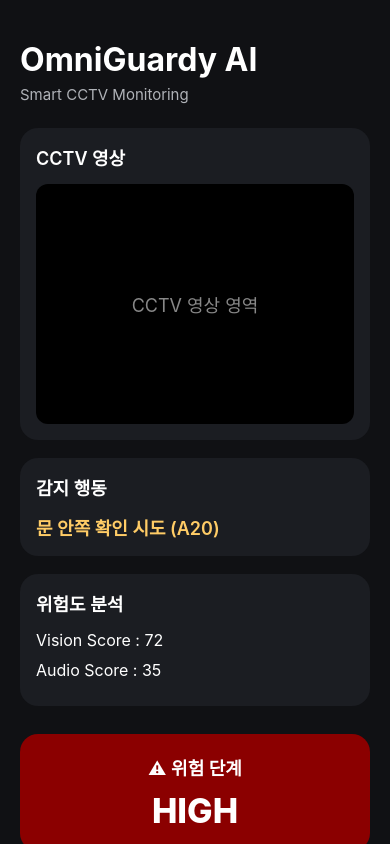
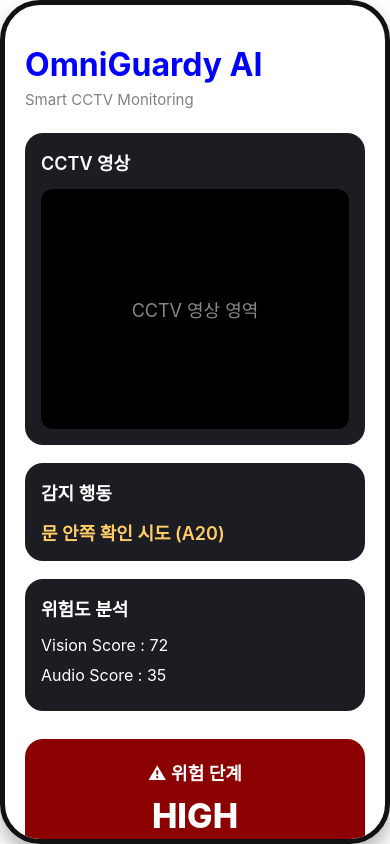
Before and after one commit to 2026-team3/omniguardy-frontend, a React Native app: screen / in a window 390 px wide. Built offline with nearby package versions, Linux system fonts and the light colour scheme.

Commit message:
핸드폰 배경 UI 추가

```diff
--- a/App.tsx
+++ b/App.tsx
@@ -1,4 +1,6 @@
 import React from "react";
+import { styles } from "./styles/styles";
+
 import {
   SafeAreaView,
   View,
@@ -13,57 +15,47 @@ export default function App() {
   const audioScore = 35;
 
   return (
+  <View style={styles.phoneFrame}>
     <SafeAreaView style={styles.container}>
-
       <ScrollView contentContainerStyle={styles.scroll}>
 
         <Text style={styles.title}>
           OmniGuardy AI
         </Text>
-
         <Text style={styles.subtitle}>
           Smart CCTV Monitoring
         </Text>
 
         {/* 영상 영역 */}
         <View style={styles.card}>
-
           <Text style={styles.cardTitle}>
             CCTV 영상
           </Text>
-
           <View style={styles.videoPlaceholder}>
             <Text style={styles.placeholderText}>
               CCTV 영상 영역
             </Text>
           </View>
-
         </View>
 
         {/* 행동 감지 */}
         <View style={styles.card}>
-
           <Text style={styles.cardTitle}>
             감지 행동
           </Text>
-
           <Text style={styles.behavior}>
             문 안쪽 확인 시도 (A20)
           </Text>
-
         </View>
 
         {/* 위험도 */}
         <View style={styles.card}>
-
           <Text style={styles.cardTitle}>
             위험도 분석
           </Text>
-
           <Text style={styles.score}>
             Vision Score : {visionScore}
           </Text>
-
           <Text style={styles.score}>
             Audio Score : {audioScore}
           </Text>
@@ -72,108 +64,17 @@ export default function App() {
 
         {/* 최종 경고 */}
         <View style={styles.alertBox}>
-
           <Text style={styles.alertTitle}>
             ⚠ 위험 단계
           </Text>
-
           <Text style={styles.alertValue}>
             HIGH
           </Text>
-
         </View>
 
       </ScrollView>
 
     </SafeAreaView>
+  </View>
   );
 }
-
-const styles = StyleSheet.create({
-
-  container: {
-    flex: 1,
-    backgroundColor: "#101114",
-  },
-
-  scroll: {
-    padding: 20,
-    paddingBottom: 40,
-  },
-
-  title: {
-    color: "white",
-    fontSize: 32,
-    fontWeight: "700",
-    marginTop: 20,
-  },
-
-  subtitle: {
-    color: "#B0B3B8",
-    fontSize: 15,
-    marginTop: 6,
-    marginBottom: 24,
-  },
-
-  card: {
-    backgroundColor: "#1B1D22",
-    borderRadius: 18,
-    padding: 16,
-    marginBottom: 18,
-  },
-
-  cardTitle: {
-    color: "white",
-    fontSize: 18,
-    fontWeight: "600",
-    marginBottom: 14,
-  },
-
-  videoPlaceholder: {
-    width: "100%",
-    height: 240,
-    borderRadius: 12,
-    backgroundColor: "black",
-    justifyContent: "center",
-    alignItems: "center",
-  },
-
-  placeholderText: {
-    color: "#888",
-    fontSize: 18,
-  },
-
-  behavior: {
-    color: "#FFCC66",
-    fontSize: 18,
-    fontWeight: "600",
-  },
-
-  score: {
-    color: "white",
-    fontSize: 16,
-    marginBottom: 10,
-  },
-
-  alertBox: {
-    backgroundColor: "#8B0000",
-    borderRadius: 18,
-    padding: 20,
-    alignItems: "center",
-    marginTop: 10,
-  },
-
-  alertTitle: {
-    color: "white",
-    fontSize: 18,
-    fontWeight: "600",
-    marginBottom: 10,
-  },
-
-  alertValue: {
-    color: "white",
-    fontSize: 34,
-    fontWeight: "800",
-  },
-
-});
--- a/package.json
+++ b/package.json
@@ -13,8 +13,10 @@
     "expo-av": "~16.0.8",
     "expo-status-bar": "~3.0.9",
     "react": "19.1.0",
+    "react-dom": "19.1.0",
     "react-native": "0.81.5",
-    "react-native-safe-area-context": "~5.6.0"
+    "react-native-safe-area-context": "~5.6.0",
+    "react-native-web": "^0.21.0"
   },
   "devDependencies": {
     "@types/react": "~19.1.0",
--- /dev/null
+++ b/styles/styles.js
@@ -0,0 +1,109 @@
+import { StyleSheet } from "react-native";
+
+export const styles = StyleSheet.create({
+
+  container: {
+    flex: 1,
+    backgroundColor: "#white",
+  },
+  phoneFrame: {
+    width: 390,
+    height: 844,
+
+    borderRadius: 40,
+    overflow: "hidden",
+
+    borderWidth: 5,
+    borderColor: "#111",
+    shadowColor: "#000",
+    shadowOffset: {
+      width: 0,
+      height: 10,
+    },
+    shadowOpacity: 0.3,
+    shadowRadius: 20,
+
+    elevation: 20,
+  },
+
+  scroll: {
+    padding: 20,
+    paddingBottom: 40,
+  },
+
+  title: {
+    color: "blue",
+    fontSize: 32,
+    fontWeight: "700",
+    marginTop: 20,
+  },
+
+  subtitle: {
+    color: "gray",
+    fontSize: 15,
+    marginTop: 6,
+    marginBottom: 24,
+  },
+
+  card: {
+    backgroundColor: "#1B1D22",
+    borderRadius: 18,
+    padding: 16,
+    marginBottom: 18,
+  },
+
+  cardTitle: {
+    color: "white",
+    fontSize: 18,
+    fontWeight: "600",
+    marginBottom: 14,
+  },
+
+  videoPlaceholder: {
+    width: "100%",
+    height: 240,
+    borderRadius: 12,
+    backgroundColor: "black",
+    justifyContent: "center",
+    alignItems: "center",
+  },
+
+  placeholderText: {
+    color: "#888",
+    fontSize: 18,
+  },
+
+  behavior: {
+    color: "#FFCC66",
+    fontSize: 18,
+    fontWeight: "600",
+  },
+
+  score: {
+    color: "white",
+    fontSize: 16,
+    marginBottom: 10,
+  },
+
+  alertBox: {
+    backgroundColor: "#8B0000",
+    borderRadius: 18,
+    padding: 20,
+    alignItems: "center",
+    marginTop: 10,
+  },
+
+  alertTitle: {
+    color: "white",
+    fontSize: 18,
+    fontWeight: "600",
+    marginBottom: 10,
+  },
+
+  alertValue: {
+    color: "white",
+    fontSize: 34,
+    fontWeight: "800",
+  },
+
+});
```
Also changed, not shown: 1 other file (tests, documents, lock files or other folders).
